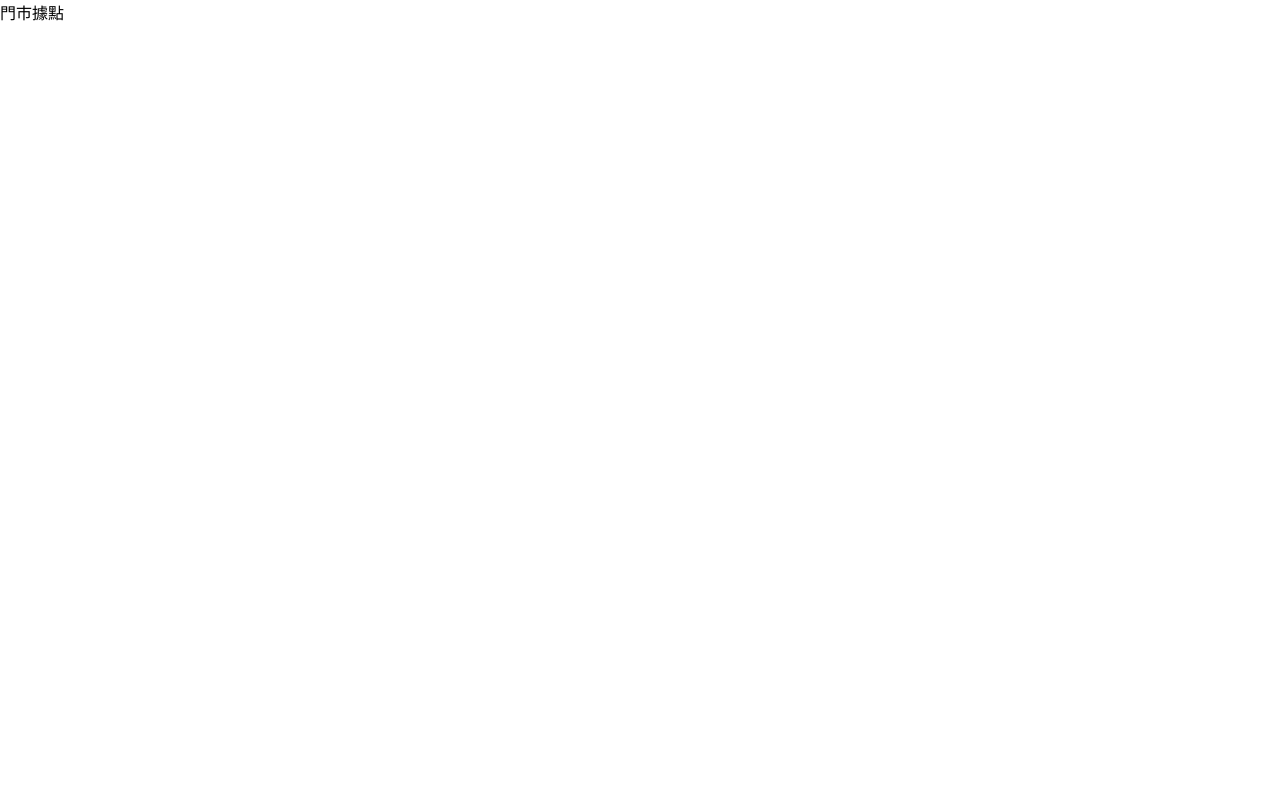
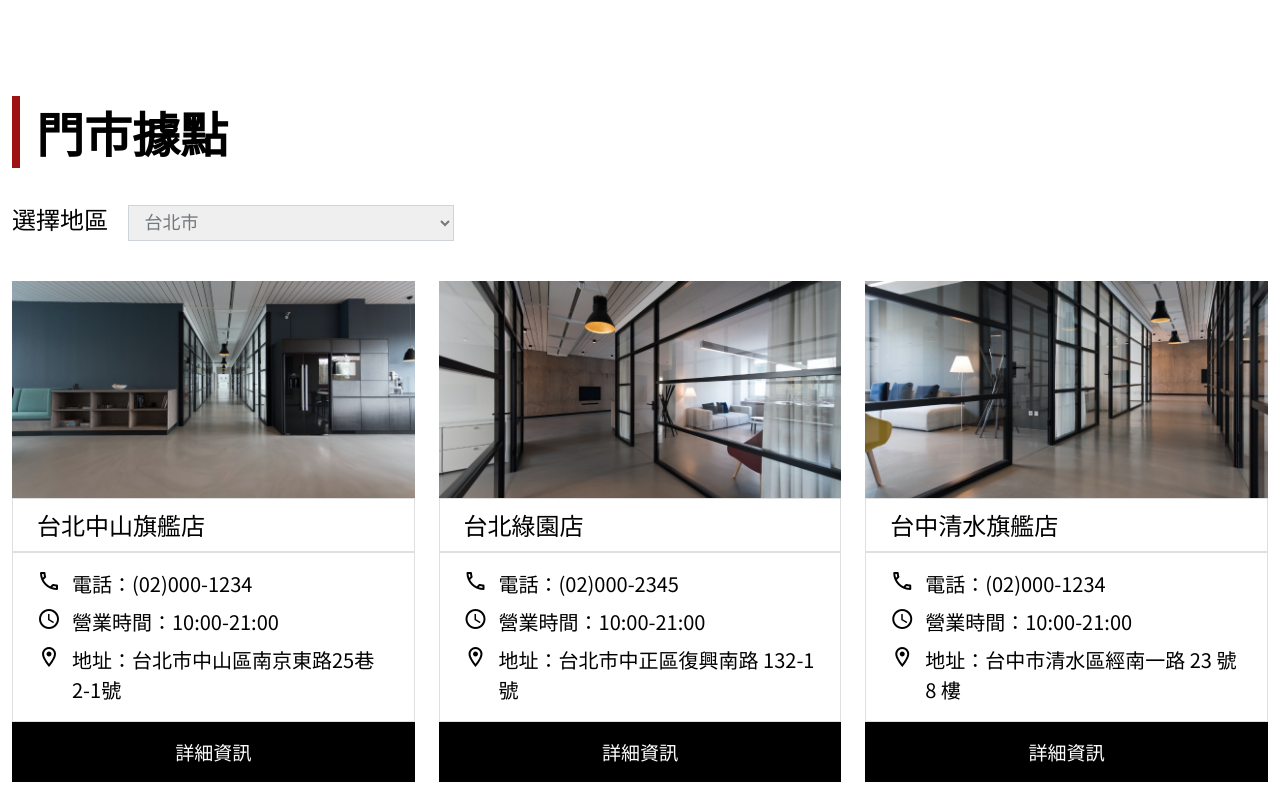
Before and after one commit to annnnangan/hex-week04-vite-hw, a website built with Vite: page pages/locations.html in a window 1280 px wide. Shown: the top 800 px of the page. Built offline with nearby package versions, Linux system fonts and the light colour scheme.

Commit message:
Complete Location RWD

```diff
--- a/assets/scss/all.scss
+++ b/assets/scss/all.scss
@@ -16,3 +16,4 @@
 @import "./layout/pagination.scss";
 
 @import "./pages/index.scss";
+@import "./pages/locations.scss";
--- /dev/null
+++ b/assets/scss/pages/_locations.scss
@@ -0,0 +1,67 @@
+.page-title {
+  padding-top: 96px;
+  padding-bottom: 33px;
+  h2 {
+    font-size: 48px;
+    font-weight: bold;
+    padding-left: 16px;
+    border-left: 8px solid #9f1213;
+  }
+}
+
+.filter {
+  padding-bottom: 40px;
+  label {
+    font-size: 24px;
+    padding-right: 16px;
+  }
+  select#location {
+    padding: 6px 238px 6px 12px;
+    border: 1px solid #ced4da;
+    color: rgba(73, 80, 87, 0.75);
+    font-size: 18px;
+  }
+}
+
+.location-list {
+  padding-bottom: 80px;
+  font-size: 20px;
+  .row {
+    gap: 48px 0px;
+    @include mobile {
+      gap: 24px 0px;
+    }
+  }
+  .card {
+    .location-name {
+      padding-left: 24px;
+      font-size: 24px;
+      padding-top: 8px;
+      padding-bottom: 8px;
+      border: 1px solid #00000020;
+    }
+
+    .location-contact {
+      padding-top: 16px;
+      padding-bottom: 16px;
+      padding-right: 24px;
+      padding-left: 24px;
+      border: 1px solid #00000020;
+      gap: 8px;
+
+      .material-icons-outlined {
+        padding-right: 11px;
+      }
+    }
+
+    .button {
+      font-size: 19px;
+      background-color: #000000;
+      color: white;
+      display: block;
+      padding-top: 16px;
+      padding-bottom: 16px;
+      text-align: center;
+    }
+  }
+}
--- a/main.js
+++ b/main.js
@@ -1,5 +1,6 @@
 import "./assets/scss/all.scss";
 
+// Collections Page
 const category = document.querySelectorAll(
   ".collection-category-header .category"
 );
@@ -84,3 +85,87 @@ if (sunglassesProductContainer) {
               </div>`;
   }
 }
+
+// Location page
+const storeInfo = [
+  {
+    name: "台北中山旗艦店",
+    phone: "(02)000-1234",
+    schedule: "10:00-21:00",
+    address: "台北市中山區南京東路25巷2-1號",
+  },
+  {
+    name: "台北綠園店",
+    phone: "(02)000-2345",
+    schedule: "10:00-21:00",
+    address: "台北市中正區復興南路 132-1 號",
+  },
+  {
+    name: "台中清水旗艦店",
+    phone: "(02)000-1234",
+    schedule: "10:00-21:00",
+    address: "台中市清水區經南一路 23 號 8 樓",
+  },
+  {
+    name: "高雄中正形象店",
+    phone: "(07)000-2345",
+    schedule: "10:00-21:00",
+    address: "高雄市苓雅區中正路 38 號 12 樓",
+  },
+  {
+    name: "高雄夢時代店",
+    phone: "(07)000-1234",
+    schedule: "10:00-21:00",
+    address: "高雄市前鎮區中華一路 63 號 6 樓",
+  },
+];
+
+const locationContainer = document.querySelector(".location-list .row");
+
+if (locationContainer) {
+  for (let i = 0; i < storeInfo.length; i++) {
+    locationContainer.innerHTML += `<div class="column col-4 col-md-6 col-sm-12 d-flex">
+            <div class="card">
+              <img src="../assets/images/store-${i + 1}.png" alt="${
+      storeInfo[i].name
+    }" />
+              <div class="store-details">
+                <p class="location-name">${storeInfo[i].name}</p>
+                <ul class="location-contact d-flex flex-column">
+                  <li class="d-flex">
+                    <i class="material-icons-outlined"
+                      ><a href="tel:02000-1234">call</a></i
+                    >
+                    <p><a href="tel:${storeInfo[i].phone}">電話：${
+      storeInfo[i].phone
+    }</a></p>
+                  </li>
+                  <li class="d-flex">
+                    <i class="material-icons-outlined">schedule</i>
+                    <p>營業時間：${storeInfo[i].schedule}</p>
+                  </li>
+                  <li class="d-flex">
+                    <i class="material-icons-outlined"
+                      ><a
+                        href="https://www.google.com.hk/maps/search/${
+                          storeInfo[i].address
+                        }"
+                        >location_on</a
+                      ></i
+                    >
+                    <p>
+                      <a
+                        href="https://www.google.com.hk/maps/search/${
+                          storeInfo[i].address
+                        }"
+                        >地址：${storeInfo[i].address}</a
+                      >
+                    </p>
+                  </li>
+                </ul>
+              </div>
+              <a href="#" class="button">詳細資訊</a>
+            </div>
+          </div>`;
+  }
+}
--- a/pages/locations.html
+++ b/pages/locations.html
@@ -13,7 +13,27 @@
   <body>
     <%- include('./layout/header'); -%>
     <div class="page-title">
-      <h2>門市據點</h2>
+      <div class="container">
+        <h2>門市據點</h2>
+      </div>
+    </div>
+
+    <div class="filter">
+      <div class="container">
+        <label for="location">選擇地區</label>
+
+        <select id="location">
+          <option label="台北市">台北市</option>
+          <option label="台中市">台中市</option>
+          <option label="高雄市">高雄市</option>
+        </select>
+      </div>
+    </div>
+
+    <div class="location-list">
+      <div class="container">
+        <div class="row"></div>
+      </div>
     </div>
 
     <%- include('./layout/footer'); -%>
```
Also changed, not shown: assets/images/arrow_drop_down.png (added).
